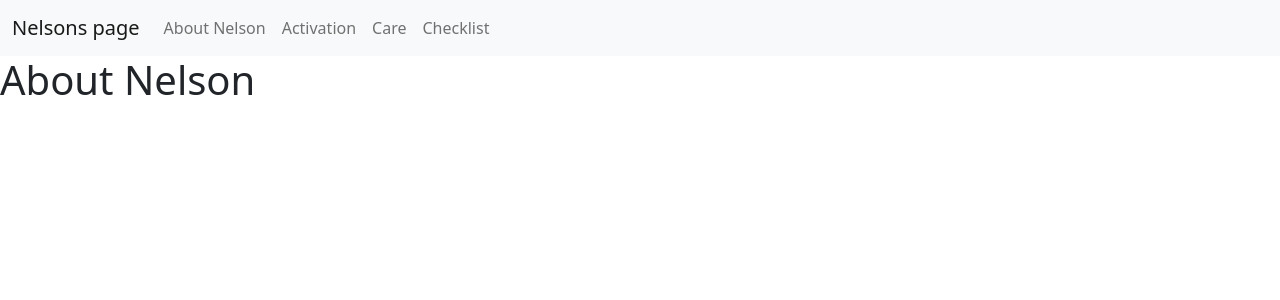
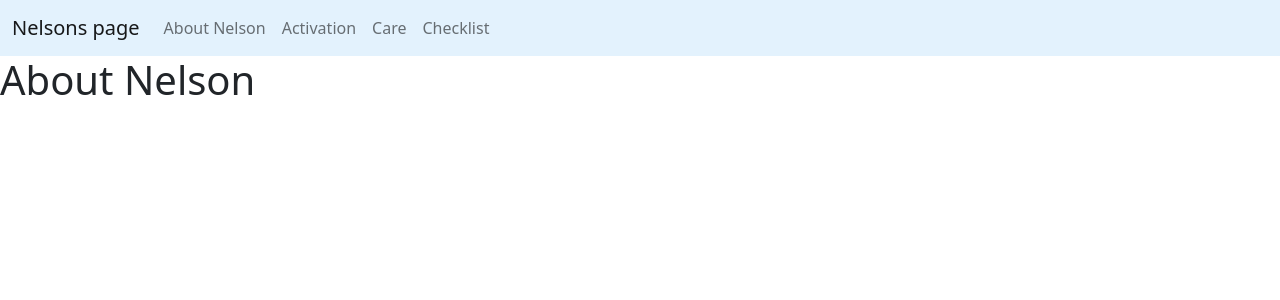
Before and after one commit to sofiawillebrand/nelsons-page, a React (Create React App) app: page / in a window 1280 px wide. Shown: the top 300 px of the page. Built offline with nearby package versions, Linux system fonts and the light colour scheme.

Commit message:
styling: change color of header

```diff
--- a/src/layouts/Header.tsx
+++ b/src/layouts/Header.tsx
@@ -13,7 +13,11 @@ const Header = () => {
   const [isOpen, setIsOpen] = useState(false);
   return (
     <div>
-      <Navbar color="light" expand="sm" light>
+      <Navbar
+        expand="sm"
+        light
+        style={{ backgroundColor: "#e3f2fd" }}
+      >
         <NavbarBrand href="/">Nelsons page</NavbarBrand>
         <NavbarToggler onClick={() => setIsOpen(!isOpen)} />
         <Collapse isOpen={isOpen} navbar>
```
